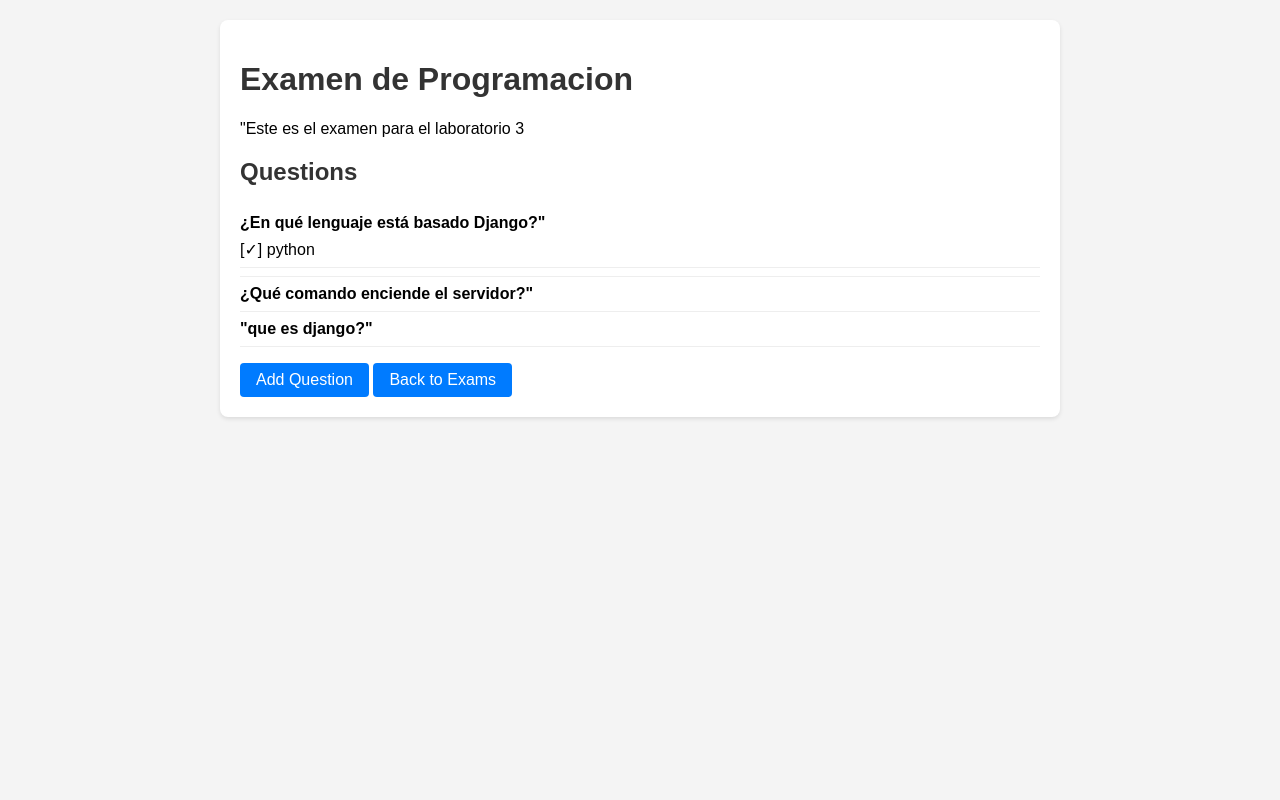
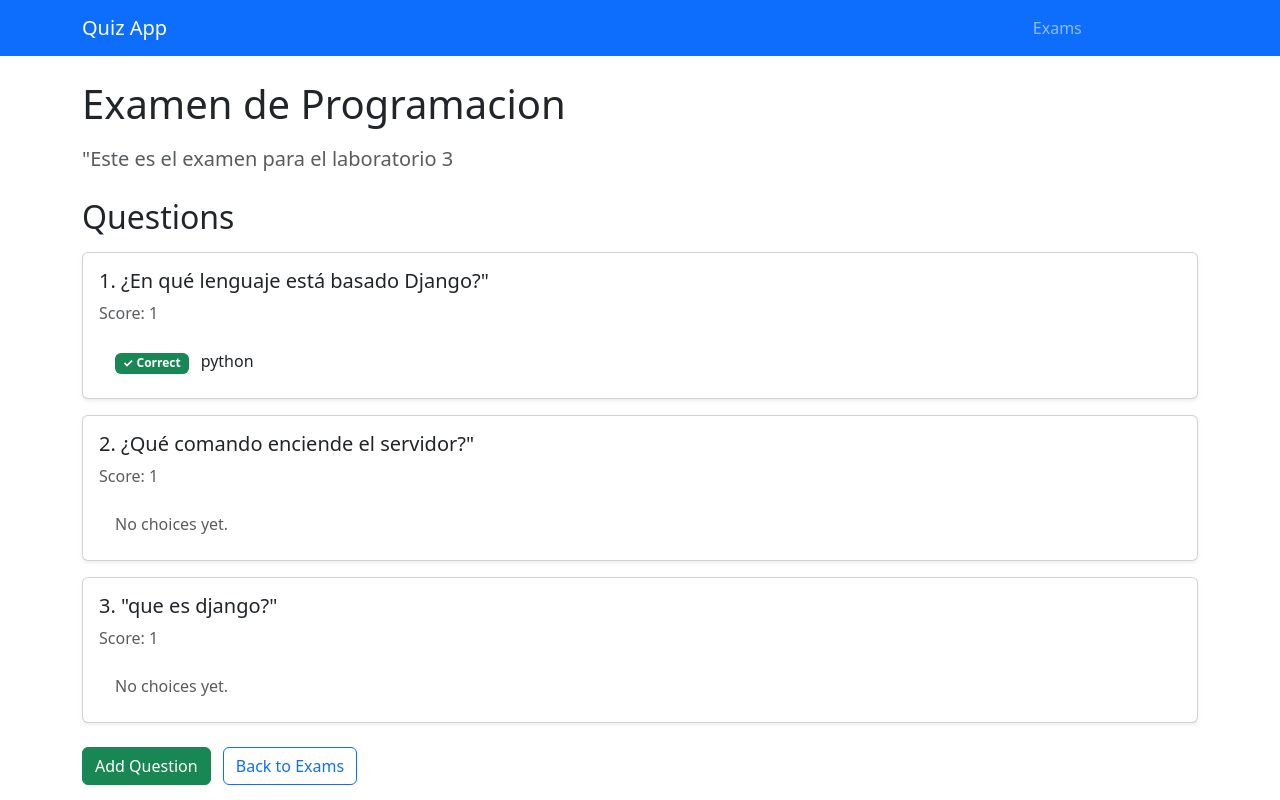
Before and after one commit to ymerino-dev/DAE-C24A_sem03, a Django app: page /3/ in a window 1280 px wide. Run offline with Django 5.2, Linux system fonts and the light colour scheme; data comes from the database, SQL or seed files in the repository; both versions use the stored data as it was after the commit.

Commit message:
Fix ValueError, Crear Examen funcional y rediseño total de UI con Bootstrap

```diff
--- a/quiz/templates/quiz/base.html
+++ b/quiz/templates/quiz/base.html
@@ -4,31 +4,41 @@
     <meta charset="UTF-8">
     <meta name="viewport" content="width=device-width, initial-scale=1.0">
     <title>{% block title %}Quiz{% endblock %}</title>
-    <style>
-        body { font-family: Arial, sans-serif; margin: 0; padding: 20px; background: #f4f4f4; }
-        .container { max-width: 800px; margin: 0 auto; background: #fff; padding: 20px; border-radius: 8px; box-shadow: 0 2px 4px rgba(0,0,0,0.1); }
-        h1, h2 { color: #333; }
-        a { color: #007bff; text-decoration: none; }
-        a:hover { text-decoration: underline; }
-        .messages { padding: 10px; margin-bottom: 15px; border-radius: 4px; }
-        .messages .error { background: #f8d7da; color: #721c24; }
-        .messages .success { background: #d4edda; color: #155724; }
-        ul { list-style: none; padding: 0; }
-        li { padding: 8px 0; border-bottom: 1px solid #eee; }
-        .btn { display: inline-block; padding: 8px 16px; background: #007bff; color: #fff; border-radius: 4px; }
-        .btn:hover { background: #0056b3; }
-    </style>
+    <link href="https://cdn.jsdelivr.net/npm/bootstrap@5.3.2/dist/css/bootstrap.min.css" rel="stylesheet">
 </head>
 <body>
+    <nav class="navbar navbar-expand-lg navbar-dark bg-primary mb-4">
+        <div class="container">
+            <a class="navbar-brand" href="{% url 'quiz:exam_list' %}">Quiz App</a>
+            <button class="navbar-toggler" type="button" data-bs-toggle="collapse" data-bs-target="#navbarNav">
+                <span class="navbar-toggler-icon"></span>
+            </button>
+            <div class="collapse navbar-collapse" id="navbarNav">
+                <ul class="navbar-nav ms-auto">
+                    <li class="nav-item">
+                        <a class="nav-link" href="{% url 'quiz:exam_list' %}">Exams</a>
+                    </li>
+                    <li class="nav-item">
+                        <a class="nav-link btn btn-light text-primary" href="{% url 'quiz:exam_create' %}">+ New Exam</a>
+                    </li>
+                </ul>
+            </div>
+        </div>
+    </nav>
+
     <div class="container">
         {% if messages %}
-            <div class="messages">
-                {% for message in messages %}
-                    <p class="{{ message.tags }}">{{ message }}</p>
-                {% endfor %}
-            </div>
+            {% for message in messages %}
+                <div class="alert alert-{{ message.tags }} alert-dismissible fade show" role="alert">
+                    {{ message }}
+                    <button type="button" class="btn-close" data-bs-dismiss="alert"></button>
+                </div>
+            {% endfor %}
         {% endif %}
+
         {% block content %}{% endblock %}
     </div>
+
+    <script src="https://cdn.jsdelivr.net/npm/bootstrap@5.3.2/dist/js/bootstrap.bundle.min.js"></script>
 </body>
 </html>
--- a/quiz/templates/quiz/exam_detail.html
+++ b/quiz/templates/quiz/exam_detail.html
@@ -3,28 +3,38 @@
 {% block title %}{{ exam.title }}{% endblock %}
 
 {% block content %}
-<h1>{{ exam.title }}</h1>
-<p>{{ exam.description }}</p>
+<h1 class="mb-3">{{ exam.title }}</h1>
+<p class="lead text-muted mb-4">{{ exam.description }}</p>
 
-<h2>Questions</h2>
-<ul>
-    {% for question in questions %}
-        <li>
-            <strong>{{ question.statement }}</strong>
-            <ul>
+<h2 class="mb-3">Questions</h2>
+
+{% for question in questions %}
+    <div class="card mb-3 shadow-sm">
+        <div class="card-body">
+            <h5 class="card-title">{{ forloop.counter }}. {{ question.statement }}</h5>
+            <p class="text-muted">Score: {{ question.score }}</p>
+            <ul class="list-group list-group-flush">
                 {% for choice in question.choices.all %}
-                    <li>
-                        {% if choice.is_correct %}[✓] {% else %}[ ] {% endif %}
+                    <li class="list-group-item">
+                        {% if choice.is_correct %}
+                            <span class="badge bg-success me-2">✓ Correct</span>
+                        {% else %}
+                            <span class="badge bg-secondary me-2">○</span>
+                        {% endif %}
                         {{ choice.text }}
                     </li>
+                {% empty %}
+                    <li class="list-group-item text-muted">No choices yet.</li>
                 {% endfor %}
             </ul>
-        </li>
-    {% empty %}
-        <li>No questions yet.</li>
-    {% endfor %}
-</ul>
+        </div>
+    </div>
+{% empty %}
+    <div class="alert alert-info">No questions yet for this exam.</div>
+{% endfor %}
 
-<a href="{% url 'quiz:question_add' exam.pk %}" class="btn">Add Question</a>
-<a href="{% url 'quiz:exam_list' %}" class="btn">Back to Exams</a>
+<div class="mt-4">
+    <a href="{% url 'quiz:question_add' exam.pk %}" class="btn btn-success me-2">Add Question</a>
+    <a href="{% url 'quiz:exam_list' %}" class="btn btn-outline-primary">Back to Exams</a>
+</div>
 {% endblock %}
--- a/quiz/urls.py
+++ b/quiz/urls.py
@@ -4,7 +4,8 @@ from . import views
 app_name = "quiz"
 
 urlpatterns = [
-    path("", views.exam_list, name="exam_list"),
-    path("<int:pk>/", views.exam_detail, name="exam_detail"),
+    path("", views.ExamListView.as_view(), name="exam_list"),
+    path("<int:pk>/", views.ExamDetailView.as_view(), name="exam_detail"),
+    path("create/", views.ExamCreateView.as_view(), name="exam_create"),
     path("<int:exam_pk>/question/add/", views.question_add, name="question_add"),
 ]
--- a/quiz/views.py
+++ b/quiz/views.py
@@ -1,29 +1,50 @@
 from django.shortcuts import render, get_object_or_404, redirect
 from django.contrib import messages
+from django.views import View
+from django.urls import reverse_lazy
 from .models import Exam, Question, Choice
 from .forms import ExamForm, QuestionForm, ChoiceFormSet
 
 
-def exam_list(request):
-    exams = Exam.objects.all()
-    return render(request, "quiz/exam_list.html", {"exams": exams})
+class ExamListView(View):
+    def get(self, request):
+        exams = Exam.objects.all()
+        return render(request, "quiz/exam_list.html", {"exams": exams})
 
 
-def exam_detail(request, pk):
-    exam = get_object_or_404(Exam, pk=pk)
-    questions = exam.questions.all()
-    return render(
-        request,
-        "quiz/exam_detail.html",
-        {"exam": exam, "questions": questions},
-    )
+class ExamDetailView(View):
+    def get(self, request, pk):
+        exam = get_object_or_404(Exam, pk=pk)
+        questions = exam.questions.all()
+        return render(
+            request,
+            "quiz/exam_detail.html",
+            {"exam": exam, "questions": questions},
+        )
+
+
+class ExamCreateView(View):
+    form_class = ExamForm
+    template_name = "quiz/exam_form.html"
+    success_url = reverse_lazy("quiz:exam_list")
+
+    def get(self, request):
+        form = self.form_class()
+        return render(request, self.template_name, {"form": form})
+
+    def post(self, request):
+        form = self.form_class(request.POST)
+        if form.is_valid():
+            form.save()
+            messages.success(request, "Exam created successfully.")
+            return redirect(self.success_url)
+        return render(request, self.template_name, {"form": form})
 
 
 def question_add(request, exam_pk):
     exam = get_object_or_404(Exam, pk=exam_pk)
     if request.method == "POST":
         form = QuestionForm(request.POST)
-        formset = ChoiceFormSet(request.POST, instance=exam)
         if form.is_valid():
             question = form.save(commit=False)
             question.exam = exam
@@ -47,13 +68,13 @@ def question_add(request, exam_pk):
                         request,
                         "Question added successfully.",
                     )
-                    return redirect("exam_detail", pk=exam.pk)
+                    return redirect("quiz:exam_detail", pk=exam.pk)
             else:
                 question.delete()
         messages.error(request, "Please correct the errors below.")
     else:
         form = QuestionForm()
-        formset = ChoiceFormSet(instance=exam)
+        formset = ChoiceFormSet(instance=Question(exam=exam))
     return render(
         request,
         "quiz/question_add.html",
```
Also changed, not shown: quiz/templates/quiz/exam_form.html (added, +30 -0 lines), quiz/templates/quiz/exam_list.html (+16 -9 lines), quiz/templates/quiz/question_add.html (+35 -13 lines), db.sqlite3.
